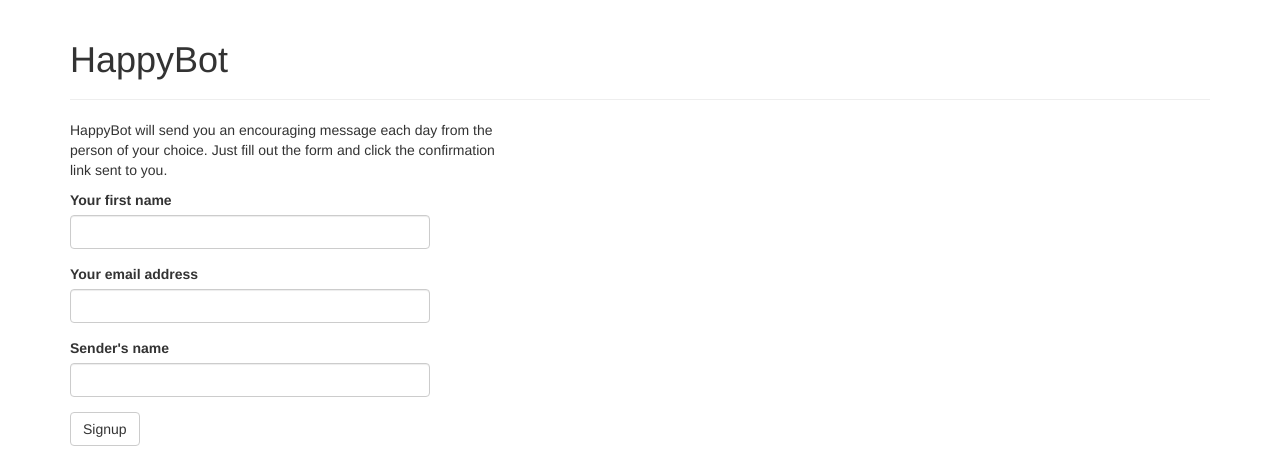
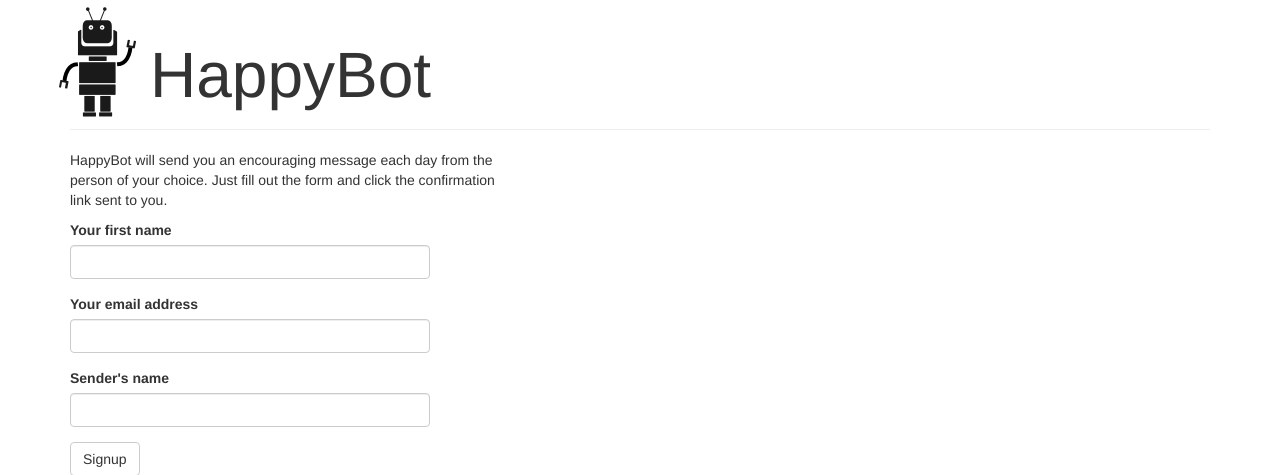
Before and after one commit to cash/happybot, a Flask app: page / in a window 1280 px wide. Shown: the top 475 px of the page. Run offline with Flask 2, Linux system fonts and the light colour scheme; parts of the project's set-up code (start-up, migrations or seed data) failed here and were passed over; some libraries are stand-ins or nearby versions.

Commit message:
added happybot graphic

```diff
--- a/happybot/static/happybot.css
+++ b/happybot/static/happybot.css
@@ -1,3 +1,16 @@
+.happybot-image {
+  background: url('robot.png') no-repeat;
+}
+.happybot-image > .page-header {
+  padding-left: 80px;
+}
+.happybot-image h1 {
+  font-size: 64px;
+}
+.page-header a, .page-header a:hover {
+  color: #333;
+  text-decoration: none;
+}
 .happybot_form {
   max-width: 360px;
 }
--- a/happybot/templates/base.html
+++ b/happybot/templates/base.html
@@ -14,9 +14,9 @@
 {% endblock %}
 
 {% block navbar %}
-<div class="container">
+<div class="container happybot-image">
     <header class="page-header">
-        <h1>HappyBot</h1>
+        <h1><a href="{{url_for('index')}}">HappyBot</a></h1>
     </header>
 </div>
 {% endblock %}
```
Also changed, not shown: happybot/static/robot.png (added).
